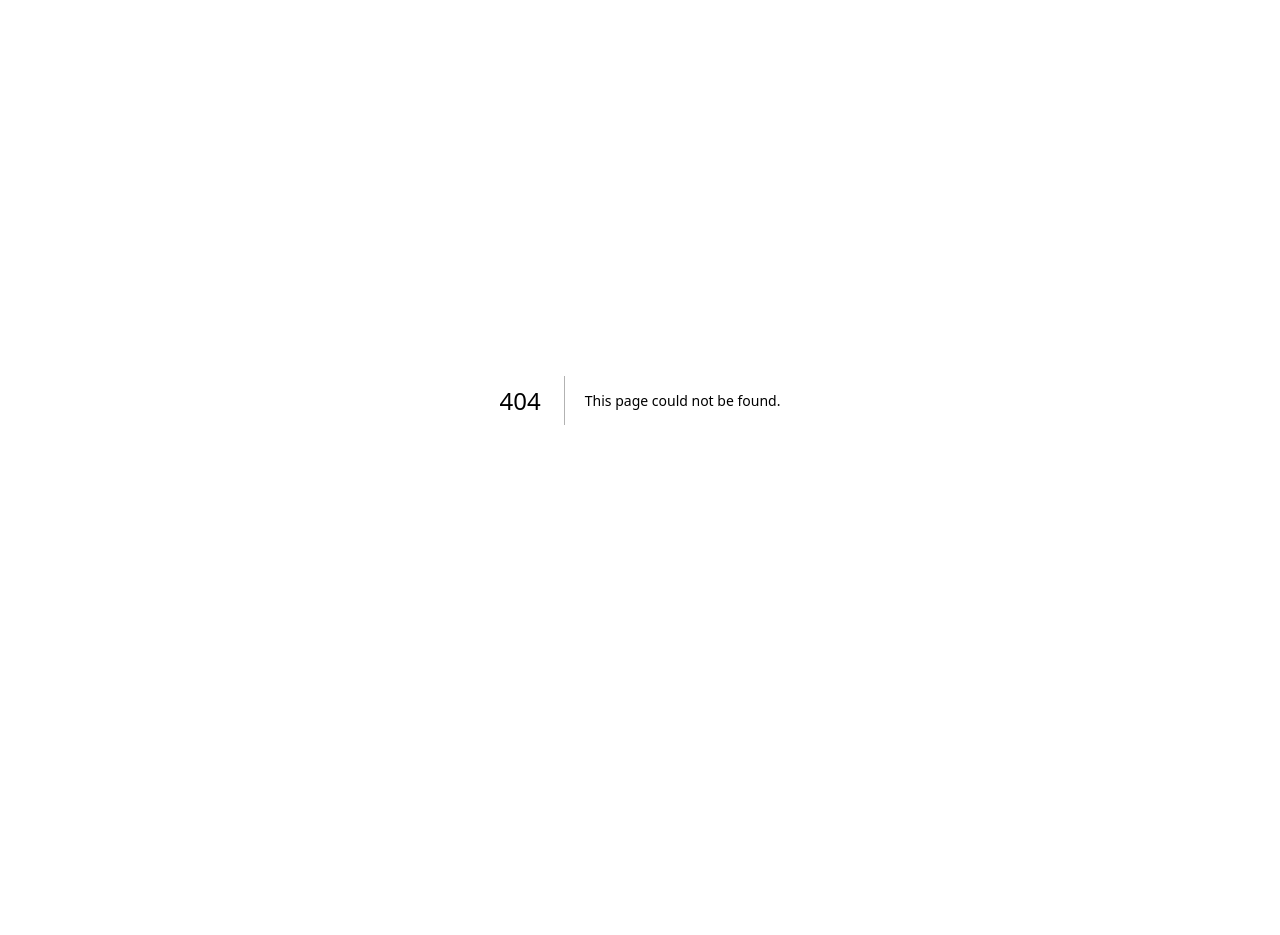
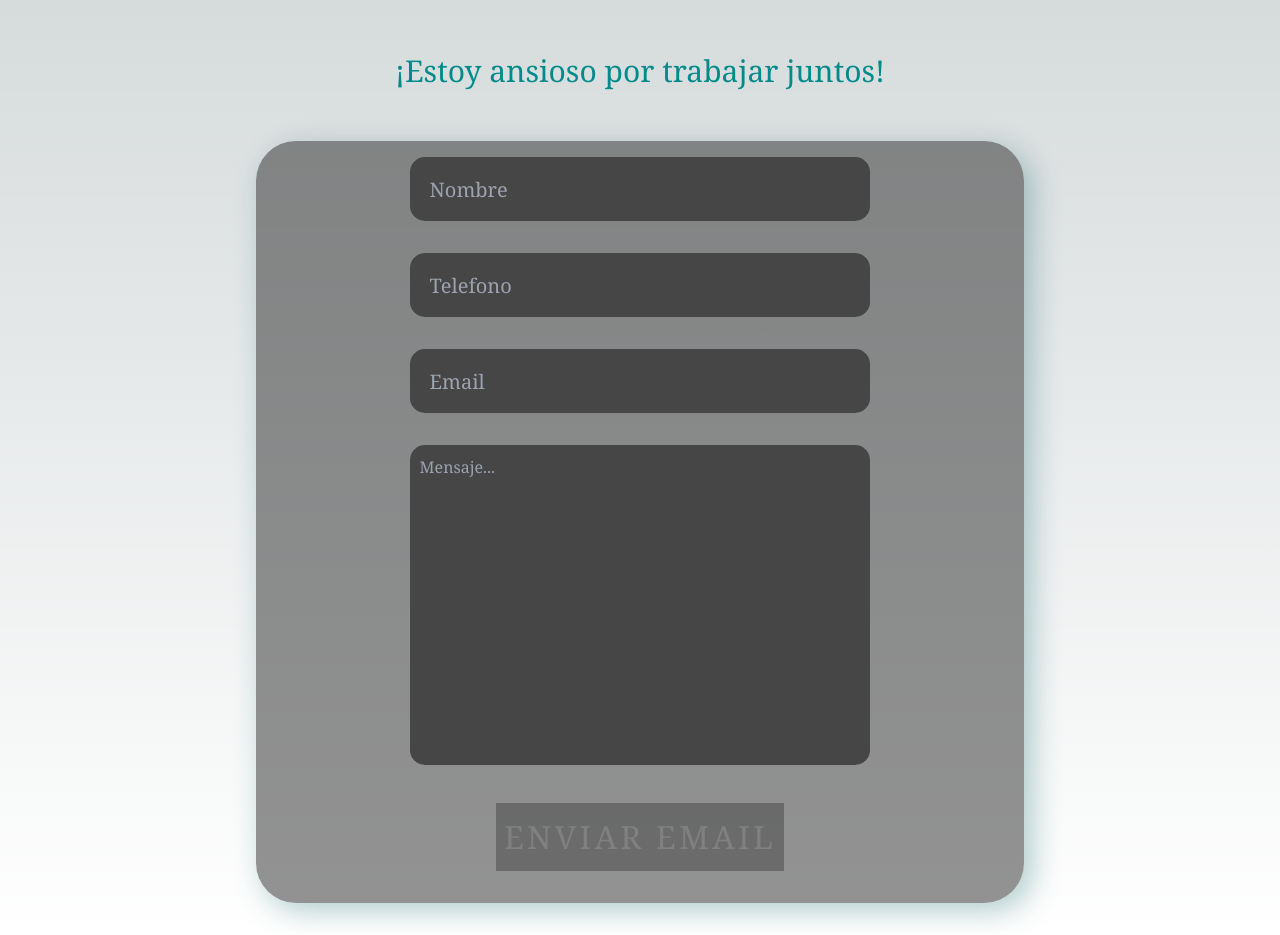
Before and after one commit to santiaguero91/Portfolio, a Next.js app: page /ContactEsp in a window 1280 px wide. Before the commit this address had no page. Before the commit the page ends 800 px from the top, so only its background shows below. Built offline with nearby package versions, Linux system fonts and the light colour scheme.

Commit message:
pdfespanish

```diff
--- /dev/null
+++ b/app/ContactEsp/FormValidation.js
@@ -0,0 +1,16 @@
+
+function validate (inputData) {
+    let errors = {}
+    if(!inputData.name){
+        errors.name = "Name required"
+    } else if (!inputData.phone){
+        errors.phone = "Phone required"
+    } else if (inputData.email > 5 || inputData.difficulty < 1){
+        errors.email = "Email required"
+    } else if (!inputData.text  ){
+        errors.text = "Text required"
+    }
+    return errors
+}
+
+export default validate;
--- /dev/null
+++ b/app/ContactEsp/page.jsx
@@ -0,0 +1,167 @@
+"use client";
+
+import React, { useState,useRef } from "react";
+import {
+  Container,
+  FormPlaque,
+  InputContainer,
+  SendButton,
+  WorkTogether,
+} from "./pageStyle";
+import validate from "./FormValidation";
+import emailjs from '@emailjs/browser';
+
+
+
+export default function Contact() {
+  const [input, setInput] = useState({
+    name: "",
+    phone: "",
+    email: "",
+    text: "",
+  });
+
+  const [errors, setErrors] = useState({
+    name: "",
+    phone: "",
+    email: "",
+    text: "",
+  });
+
+  const handleChange = (e) => {
+    setInput({
+      ...input,
+      [e.target.name]: e.target.value,
+    });
+    setErrors(
+      validate({
+        ...input,
+        [e.target.name]: e.target.value,
+      })
+    );
+  };
+
+
+
+  const form = useRef();
+
+  const sendEmail = (e) => {
+    e.preventDefault();
+
+    emailjs
+    .sendForm(
+    'service_v64g5dl',
+    'template_px93v9a',
+    form.current,
+    'Ti-An7b8pQPTdvflG')
+      .then((result) => {
+          console.log(result.text);
+          console.log("message send");
+
+          setInput({
+            name: "",
+            phone: "",
+            email: "",
+            text: "",
+          });
+
+      }, (error) => {
+          console.log(error.text);
+      });
+  };
+
+
+  return (
+    <Container>
+      <WorkTogether>¡Estoy ansioso por trabajar juntos!</WorkTogether>
+      <FormPlaque>
+
+
+      <form ref={form} onSubmit={sendEmail}>
+
+
+      <InputContainer>
+          <input
+            id="inputname"
+            type="text"
+            value={input.name}
+            name="name"
+            onChange={(e) => handleChange(e)}
+            title="name"
+            placeholder="Nombre"
+          />
+        </InputContainer>
+
+        <InputContainer>
+          <input
+            id="phone"
+            type="text"
+            value={input.phone}
+            name="phone"
+            onChange={(e) => handleChange(e)}
+            title="phone"
+            placeholder="Telefono"
+          />
+        </InputContainer>
+
+        <InputContainer>
+          <input
+            id="inputemail"
+            type="text"
+            value={input.email}
+            name="email"
+            onChange={(e) => handleChange(e)}
+            title="email"
+            placeholder="Email"
+          />
+        </InputContainer>
+
+
+        <InputContainer>
+          <textarea
+            id="text"
+            type="textarea"
+            value={input.text}
+            name="text"
+            onChange={(e) => handleChange(e)}
+            title="text"
+            placeholder="Mensaje..."
+          />
+        </InputContainer>
+
+      {input.name !== "" &&
+      input.phone !== "" &&
+      input.email !== "" &&
+      input.text !== "" ? (
+        <SendButton
+          id="submitButton"
+          onClick={(e) => sendEmail(e)}
+          type="submit"
+        >
+          Enviar Email
+        </SendButton>
+      ) : (
+        <SendButton
+          id="submitButton"
+          disabled
+          onClick={(e) => sendEmail(e)}
+          type="submit"
+          value="Send"
+        >
+          Enviar Email
+        </SendButton>
+      )}
+    </form>
+
+
+
+
+
+
+
+
+      </FormPlaque>
+
+    </Container>
+  );
+}
--- /dev/null
+++ b/app/ContactEsp/pageStyle.js
@@ -0,0 +1,92 @@
+'use client';
+
+import styled from 'styled-components';
+
+export const Container = styled.div`
+  display: flex;
+  flex-direction: column;
+  justify-content: center;
+  align-items: center;
+  margin: 2rem auto;
+  font-family: ui-serif, Georgia, Cambria, "Times New Roman", Times, serif;
+`;
+
+export const WorkTogether = styled.h4`
+   color: darkcyan;
+   font-size: 30px;
+   margin: 1rem auto 3rem auto;
+`;
+
+export const FormPlaque = styled.div`
+background-color: rgb(40,40,40, 0.5);
+width: 60%;
+border-radius: 40px;
+display: flex;
+flex-direction: column;
+justify-content: center;
+align-items: center;
+box-shadow: rgba(0, 89, 89, 0.3) 8px 8px 30px;
+//box-shadow: rgba(0, 89, 89, 0.3) 0px 50px 100px -20px, rgba(0, 89, 89, 0.3) 0px 30px 60px -30px;
+//box-shadow: rgba(0, 172, 193, 0.2) 0px 50px 100px -20px, rgba(0, 172, 193, 0.2) 0px 30px 60px -30px, rgba(0, 172, 193, 0.2) 0px -2px 6px 0px inset;
+//box-shadow: rgba(0, 172, 193, 0.2) 0px 54px 55px, rgba(0, 172, 193, 0.2) 0px -12px 30px, rgba(0, 172, 193, 0.2) 0px 4px 6px, rgba(0, 172, 193, 0.2) 0px 12px 13px, rgba(0, 172, 193, 0.2) 0px -3px 5px;
+// 172, 193
+
+
+form{
+  display: flex;
+  flex-direction: column;
+  margin: 0 auto 0 auto;
+  align-items: center;
+  justify-content: center;
+  width: 100%;
+}
+
+ `;
+
+export const InputContainer = styled.div`
+width: 60%;
+margin: 1rem 0;
+input{
+    background-color: rgb(70,70,70);
+    width: 100%;
+    border: none;
+    height: 4rem;
+    border-radius: 15px;
+    font-size: 20px;
+    padding: 20px;
+
+  }
+  textarea {
+  font-size: 16px;
+  border-radius: 15px;
+  border: none;
+  padding: 10px;
+  width: 100%;
+  height: 40vh;
+  background-color: rgb(70,70,70);
+  resize: none;
+  font-size: 16px;
+}
+`;
+
+export const SendButton = styled.button`
+  border:0;
+  outline:none;
+  border-radius:0;
+  padding:10px 8px;
+  font-size:2rem;
+  font-weight:$bold;
+  text-transform:uppercase;
+  letter-spacing:.1em;
+  color:white;
+  transition:all.5s ease;
+  background-color: rgb(0,89,89);
+  margin: 1rem auto 2rem auto;
+  :hover, :focus {
+    background-color: rgb(0,111,111);
+  }
+  :disabled{
+    color: gray;
+    background-color: rgb(70,70,70, 0.5);
+  }
+`;
--- a/app/HomeEsp/page.jsx
+++ b/app/HomeEsp/page.jsx
@@ -66,8 +66,8 @@ export default function Homes() {
             exit={{ opacity: 0, transition: { duration: 0.2 } }}
           >
             <a
-              href="Santiago Agüero  Full Stack Developer.pdf"
-              download="Santi Aguero Full Stack Developer.pdf"
+              href="Santiago Agüero - Full Stack Developer.pdf"
+              download="Santiago Agüero - Full Stack Developer.pdf"
             >
               <PdfDiv>
                 <h3>Descarga mi CV</h3>
--- a/app/Homes/page.jsx
+++ b/app/Homes/page.jsx
@@ -67,7 +67,7 @@ export default function Homes() {
           >
             <a
               href="Santiago Agüero  Full Stack Developer.pdf"
-              download="Santi Aguero Full Stack Developer.pdf"
+              download="Santiago Agüero  Full Stack Developer.pdf"
             >
               <PdfDiv>
                 <h3>Download My CV</h3>
```
Also changed, not shown: 1 other file (tests, documents, lock files or other folders).
